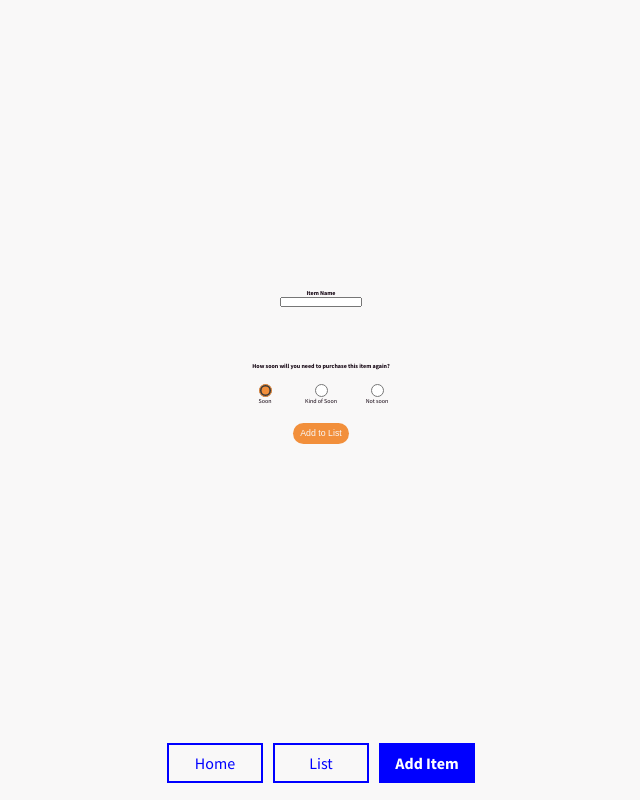
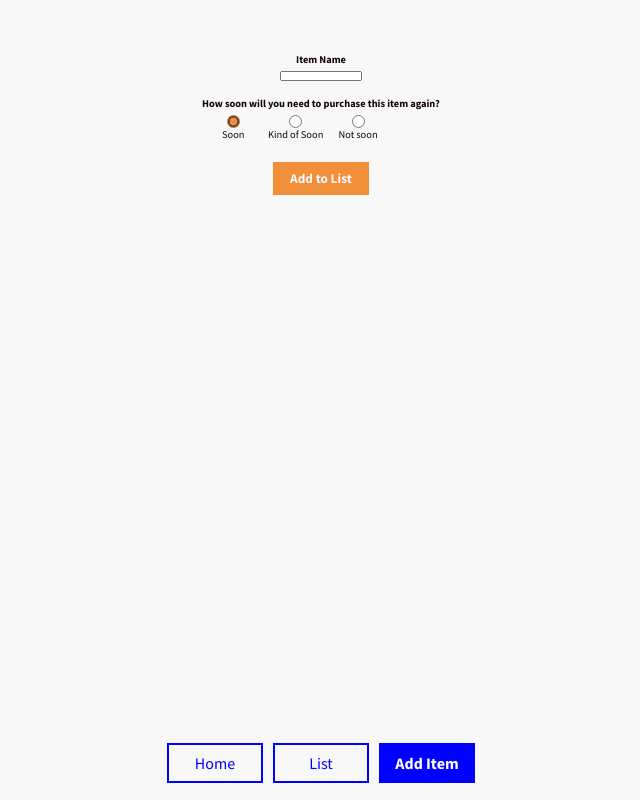
Before and after one commit to the-collab-lab/tcl-40-smart-shopping-list, a React (Create React App) app: page /additem in a window 1280 px wide. Shown: the whole page, without its empty margins (319-959 px from the left). Built offline with nearby package versions, Linux system fonts and the light colour scheme; no server answers; the database is empty.

Commit message:
added button styling from app.css to match up to the buttons in nav, cleaned up styling' '

```diff
--- a/src/views/AddItem/AddItem.css
+++ b/src/views/AddItem/AddItem.css
@@ -16,9 +16,9 @@ input {
   display: flex;
   flex-direction: column;
   align-items: center;
-  padding: 2%;
-  margin-bottom: 20vw;
-  font-size: 35%;
+  padding: 0.2em;
+  font-size: 0.65em;
+  margin-bottom: 40vw;
   width: 30vw;
 }
 
@@ -26,22 +26,20 @@ input {
   display: flex;
   flex-direction: row;
   border: 0;
-  margin-top: 15%;
-  align-items: flex-start;
-  justify-content: center;
+  margin-top: 1.5em;
 }
 
-.freqContainer legend {
-  margin-bottom: 2.5em;
+.freqContainer legend,
+label {
+  margin-bottom: 0.5em;
 }
 
 .freqLabel {
   display: flex;
   flex-direction: column;
   align-items: center;
-  /* padding: 2%; */
   cursor: pointer;
-  width: 10em;
+  width: 6em;
 }
 
 .freqInput:checked {
@@ -51,17 +49,13 @@ input {
 .userMessage {
   color: var(--teal);
   font-weight: 900;
-  /* background-color: var(--teal); */
-  padding: 2em;
+  padding: 1em;
 }
 
 .addButton {
-  padding: 0.35rem 0.45rem;
-  display: block;
   color: var(--white);
   border: none;
-  border-radius: 50px;
   background-color: var(--orange);
-  font-size: 0.55rem;
-  margin: 2em 0em;
+  font-family: var(--fontBody);
+  font-weight: 900;
 }
--- a/src/views/AddItem/AddItem.jsx
+++ b/src/views/AddItem/AddItem.jsx
@@ -141,7 +141,7 @@ export default function AddItem({ token }) {
             Not soon
           </label>
         </fieldset>
-        <button type="submit" className="addButton">
+        <button type="submit" className="addButton btn">
           Add to List
         </button>
       </form>
```
